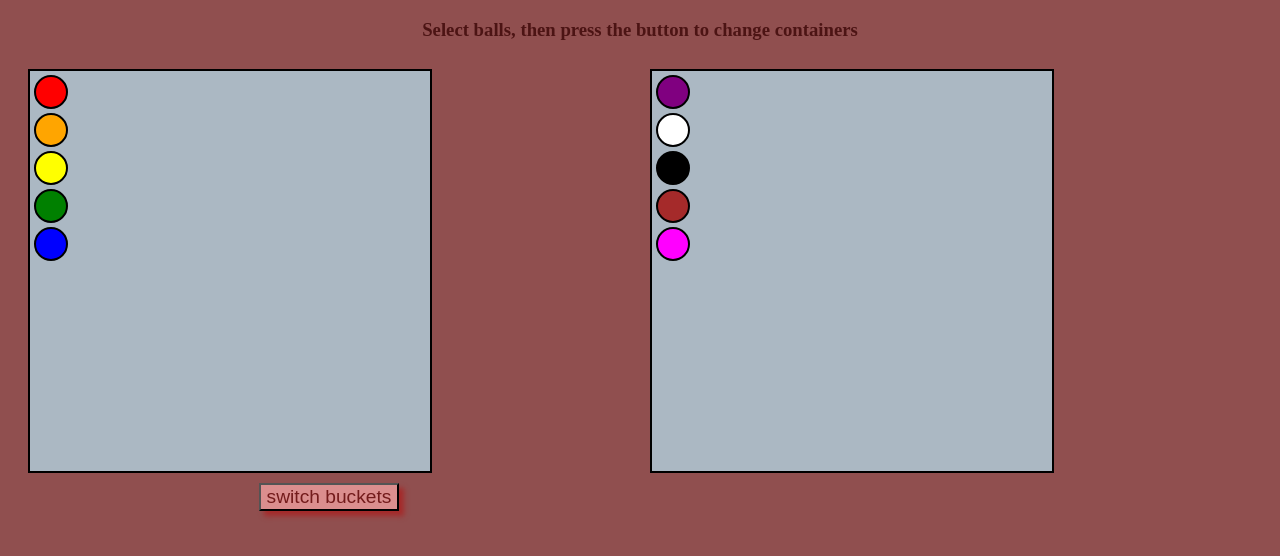
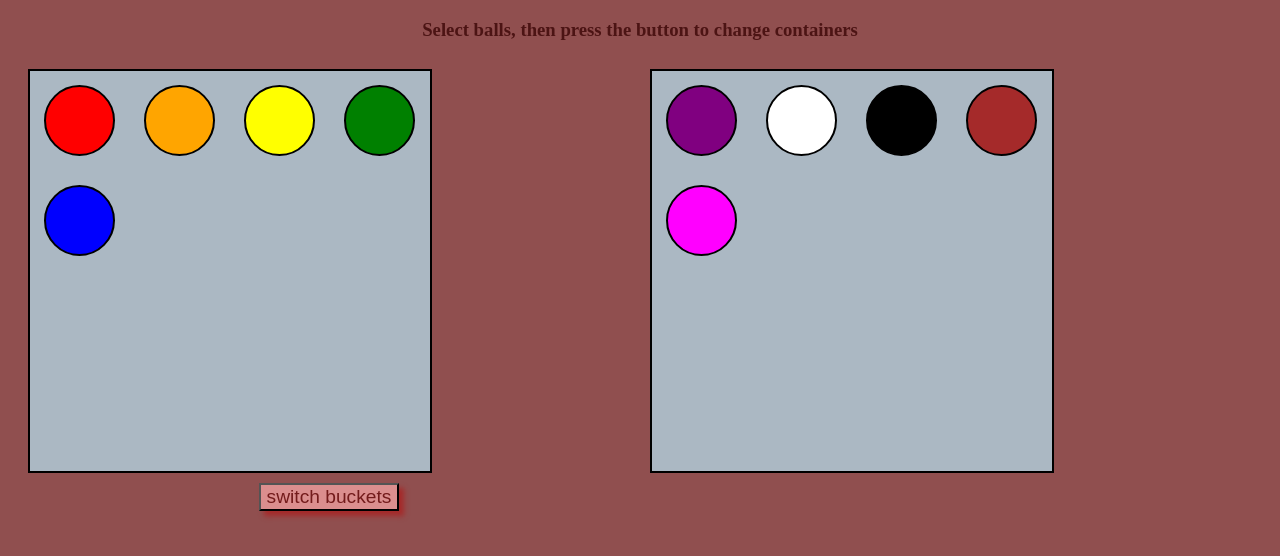
Before and after one commit to NickRoccodev11/bucket_of_balls, a React (Vite) app: page / in a window 1280 px wide. Shown: the top 556 px of the page. Built offline with nearby package versions, Linux system fonts and the light colour scheme.

Commit message:
added styling

```diff
--- a/src/index.css
+++ b/src/index.css
@@ -29,15 +29,18 @@ body {
   border: 2px solid black;
   background-color: rgb(171, 184, 195);
   margin: 10px;
+  display: grid;
+  grid-template-columns: 1fr 1fr 1fr 1fr;
+  grid-template-rows: 1fr 1fr 1fr 1fr;
 }
 
 
 .ball {
-  height: 30px;
-  width: 30px;
+  height: 67px;
+  width: 67px;
   border: 2px solid black;
   border-radius: 50%;
-  margin: 4px;
+  margin: 14px;
 }
 
 .button {
```
